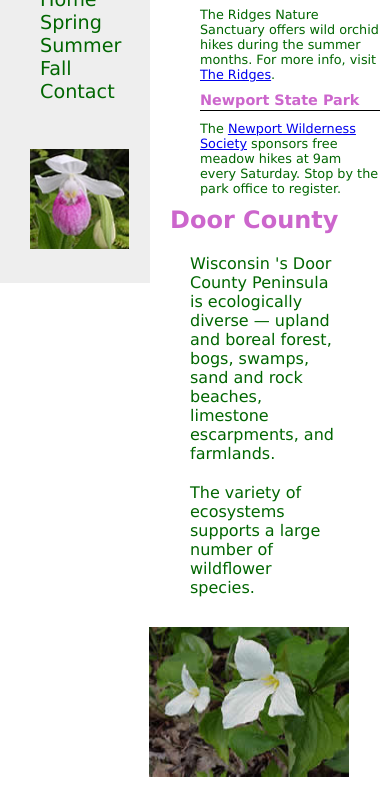
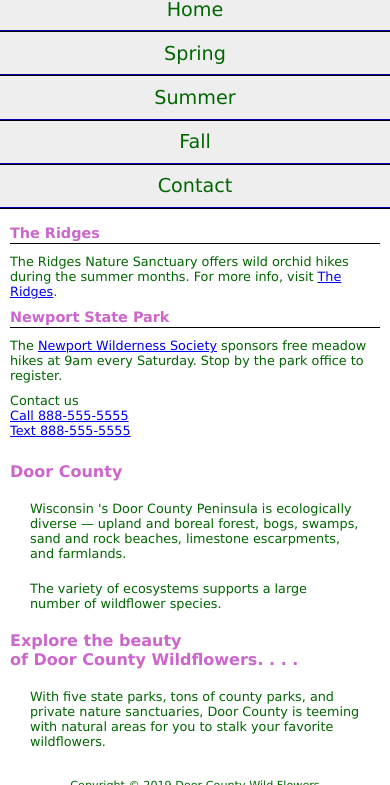
Before and after one commit to 44144Sp21/ch7inclassnotes-Kaitlynn3131, a plain HTML site: page index.html in a window 390 px wide. Shown: the part 152-937 px from the top of the page. Drawn offline with Linux system fonts and the light colour scheme.

Commit message:
Created InClassNotesCh7
Added stylePrint.css file and updated files index.html, style.css, and stylePrint.css

```diff
--- a/index.html
+++ b/index.html
@@ -3,7 +3,8 @@
 <head>
 	<title>Door County Wildflowers</title>
 	<meta charset="utf-8">
-    <link rel="stylesheet" href="style.css">
+    <link rel="stylesheet" href="style.css" media="screen">
+    <link rel="stylesheet" href="stylePrint.css" media="print">
 </head>
 <body>
 <div id="container">
@@ -28,6 +29,10 @@
         <h3>Newport State Park</h3>
         <p class="news">The <a href=" http://www.newportwildernesssociety.org " target="blank">
         Newport Wilderness Society</a> sponsors free meadow hikes at 9am every Saturday. Stop by the park office to register.</p>
+        <p class="news">Contact us<br>
+            <a href="tel: 888-555-5555">Call 888-555-5555</a><br>
+            <a href="sms: 888-555-5555">Text 888-555-5555</a>
+        </p>
     </aside>
     <main id="content">
         <h2>Door County</h2>
--- a/style.css
+++ b/style.css
@@ -79,3 +79,26 @@ aside h3 {padding-bottom: 2px;
 .news {font-size: 0.80em;
 	   margin: 10px;
 }
+@media only screen and (max-width: 1024px){
+    main{margin: 0px;}
+    body{margin: 0px;}
+    #container{min-width: auto;}
+    nav{float: none; width: auto;}
+    aside{float: none; width: auto;}
+    nav li{display: inline-block; padding: 0.5em;}
+    nav ul{text-align: center;}
+    h1, h2,h3{font-size: 120%;}
+    p{font-size: 90%;}
+    nav img{display: none;}
+}
+@media only screen and (max-width: 768px){
+    #container{min-width: auto;}
+    h1, h2, h3{font-size: 100%;}
+    p, .news{font-size: 80%;}
+    nav, nav ul, nav li{padding: 0px;}
+    nav li{display: block;}
+    nav a{display: block;
+    padding: 0.5em 0;
+    border-bottom: 2px ridge #00005d;}
+    img{display: none;}
+}
--- /dev/null
+++ b/stylePrint.css
@@ -0,0 +1,60 @@
+/*Add this in so that older browsers know how to display newer HTML5 elements*/
+header, nav, main, footer, aside {display: block;}
+/*By default browser only includes widht/height of the element to determine space to take up,
+by changing the box-sizing to border-box, any padding and border will be included in the width and height
+use universal selector (*) to select all elements*/
+*{box-sizing: border-box;}
+
+body {margin: 0;
+	 background-color: #ffffff;
+}
+#container {color: #006600;
+			font-family: Verdana, Arial, sans-serif;
+}
+header {background-color: #ffffff;
+          color: #cc66cc;
+          padding: 0 20px;
+          border-bottom: 2px solid #000000;
+}
+nav {display: none;
+}
+aside {float: right;
+	 width: 200px;
+}
+main {margin: 0 21px 0 160px;
+	padding: 1px 10px 20px 10px;
+	background-color: #ffffff;
+	color: #006600;
+}
+footer {font-size: .70em;
+        text-align: center;
+        color: #006600;
+        background-color: #ffffff;
+        padding-top: 10px;
+}
+h1 {margin-top: 0;
+	font-size: 24pt;
+	text-align: left;
+	text-shadow: 2px 2px 2px #000000;
+}
+header a{display: none;}
+
+main p {margin: 20px;
+}
+main h2, main h3 {color: #cc66cc;
+				background-color: #ffffff;
+}
+.floatright {margin: 10px;
+			float: right;
+}
+aside h3 {padding-bottom: 2px;
+		border-bottom: 1px solid #000000;
+		margin: 10px;
+		font-size: 0.90em;
+		color: #cc66cc;
+}
+.news {font-size: 0.80em;
+	   margin: 10px;
+}
+aside a{text-decoration: none;}
+aside a:after{content: " ("attr(href)")";}
```
